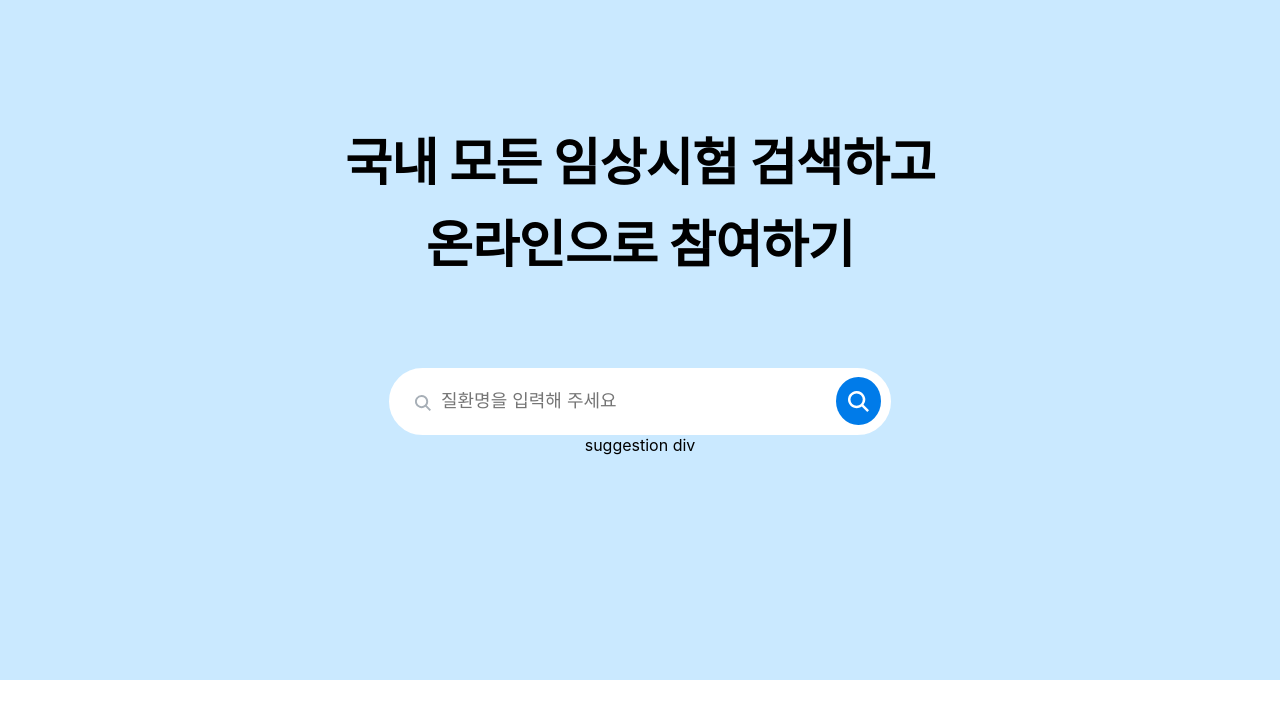
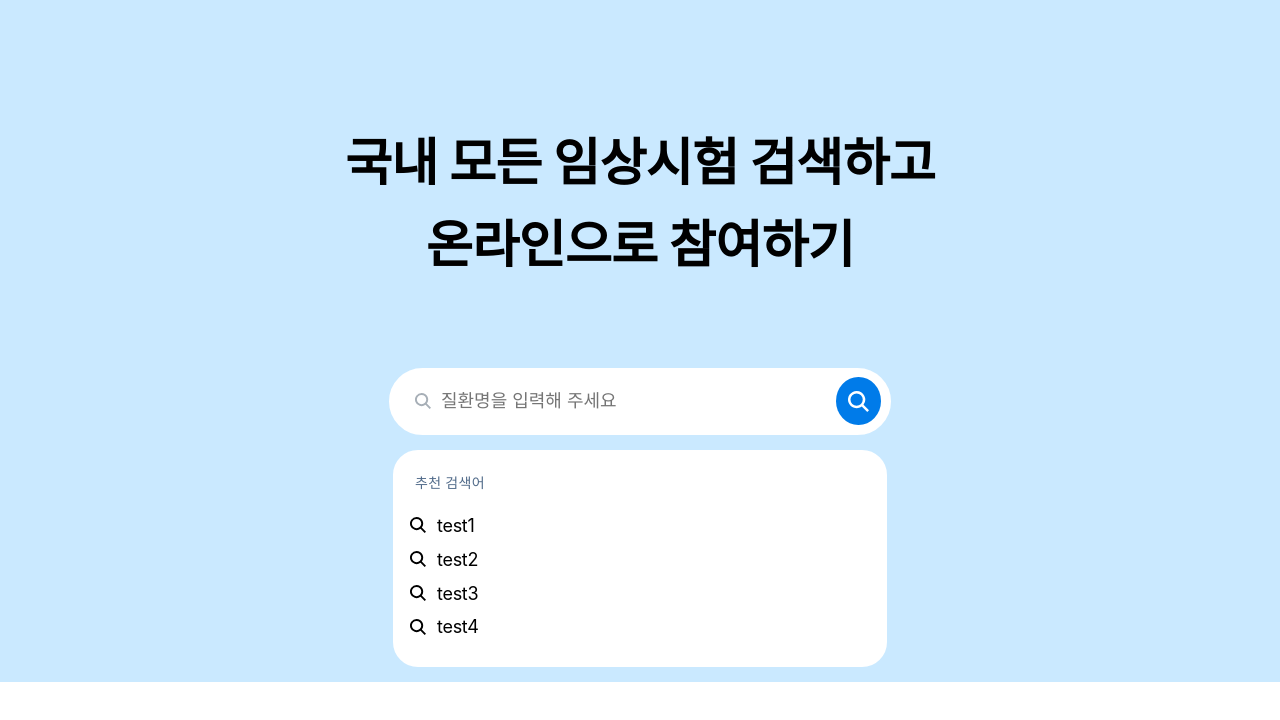
Before and after one commit to yminj1029/preonboarding-session2, a React (Create React App) app: page / in a window 1280 px wide. Shown: the top 720 px of the page. Built offline with nearby package versions, Linux system fonts and the light colour scheme.

Commit message:
style: 추천검색어 부분 스타일 완료

```diff
--- a/src/components/SearchInput.tsx
+++ b/src/components/SearchInput.tsx
@@ -1,5 +1,6 @@
 import React from 'react';
 import styled from 'styled-components';
+import { ReactComponent as Glasses } from '../image/glasses.svg';
 
 const SearchDiv = styled.div`
   display: flex;
@@ -61,10 +62,11 @@ const SearchInputDiv = styled.div`
     font-size: 1.125rem;
     line-height: 1.15;
     ::-webkit-search-cancel-button {
-      position:relative;
-      right:20px;
+      position: relative;
+      right: 20px;
       height: 30px;
       width: 30px;
+    }
   }
 `;
 
@@ -91,20 +93,12 @@ function SearchInput() {
       <SearchInputDiv>
         <label htmlFor="search_bar_main" />
         <div className="search_bar-div">
-          <span className="icon-prev-reading-glasses">
-            <svg viewBox="0 0 16 16" fill="currentColor" preserveAspectRatio="none" xmlns="http://www.w3.org/2000/svg">
-              <path d="M6.56 0a6.56 6.56 0 015.255 10.49L16 14.674 14.675 16l-4.186-4.184A6.56 6.56 0 116.561 0zm0 1.875a4.686 4.686 0 100 9.372 4.686 4.686 0 000-9.372z" />
-            </svg>
-          </span>
+          <Glasses className="icon-prev-reading-glasses" fill="currentColor" />
         </div>
         <input id="search_bar_main" type="search" spellCheck="false" placeholder="질환명을 입력해 주세요" />
       </SearchInputDiv>
       <SearchBtnDiv type="button">
-        <div className="icon-next-reading-glasses">
-          <svg viewBox="0 0 16 16" fill="currentColor" preserveAspectRatio="none" xmlns="http://www.w3.org/2000/svg">
-            <path d="M6.56 0a6.56 6.56 0 015.255 10.49L16 14.674 14.675 16l-4.186-4.184A6.56 6.56 0 116.561 0zm0 1.875a4.686 4.686 0 100 9.372 4.686 4.686 0 000-9.372z" />
-          </svg>
-        </div>
+        <Glasses className="icon-next-reading-glasses" fill="currentColor" viewBox="0 0 16 16" />
       </SearchBtnDiv>
     </SearchDiv>
   );
--- a/src/components/Suggestion.tsx
+++ b/src/components/Suggestion.tsx
@@ -1,10 +1,64 @@
 import React from 'react';
+import styled from 'styled-components';
+import glasses from '../image/glasses.svg';
 
+const SearchDiv = styled.div`
+  display: flex;
+  flex-direction: column;
+  border-radius: 25px;
+  border: 2px solid;
+  border-color: #ffffff;
+  background-color: #ffffff;
+  align-items: flex-start;
+  font-size: 1rem;
+  font-weight: 400;
+  letter-spacing: -0.018em;
+  line-height: 1.6;
+  max-width: 490px;
+  position: relative;
+  width: 100%;
+  margin: 15px auto;
+`;
+
+const TitleSpan = styled.span`
+  letter-spacing: 0.02em;
+  font-weight: 500;
+  font-size: 0.875rem;
+  line-height: 1.6;
+  color: rgb(80, 106, 137);
+  padding: 20px 0px 0px 20px;
+`;
+
+const SuggestionList = styled.ul`
+  list-style: none;
+  align-items: center;
+  font-size: 1.125rem;
+  padding: 0 10px;
+  li {
+    display: flex;
+    align-items: center;
+    margin-bottom: 5px;
+    ::before {
+      content: url('${glasses}');
+      display: block;
+      color: #a7afb7;
+      width: 22px;
+      height: 18px;
+      margin: 0 5px;
+    }
+  }
+`;
 function Suggestion() {
   return (
-    <div>
-      <span>suggestion div</span>
-    </div>
+    <SearchDiv>
+      <TitleSpan>추천 검색어</TitleSpan>
+      <SuggestionList>
+        <li>test1</li>
+        <li>test2</li>
+        <li>test3</li>
+        <li>test4</li>
+      </SuggestionList>
+    </SearchDiv>
   );
 }
 
```
Also changed, not shown: src/image/glasses.svg (added).
